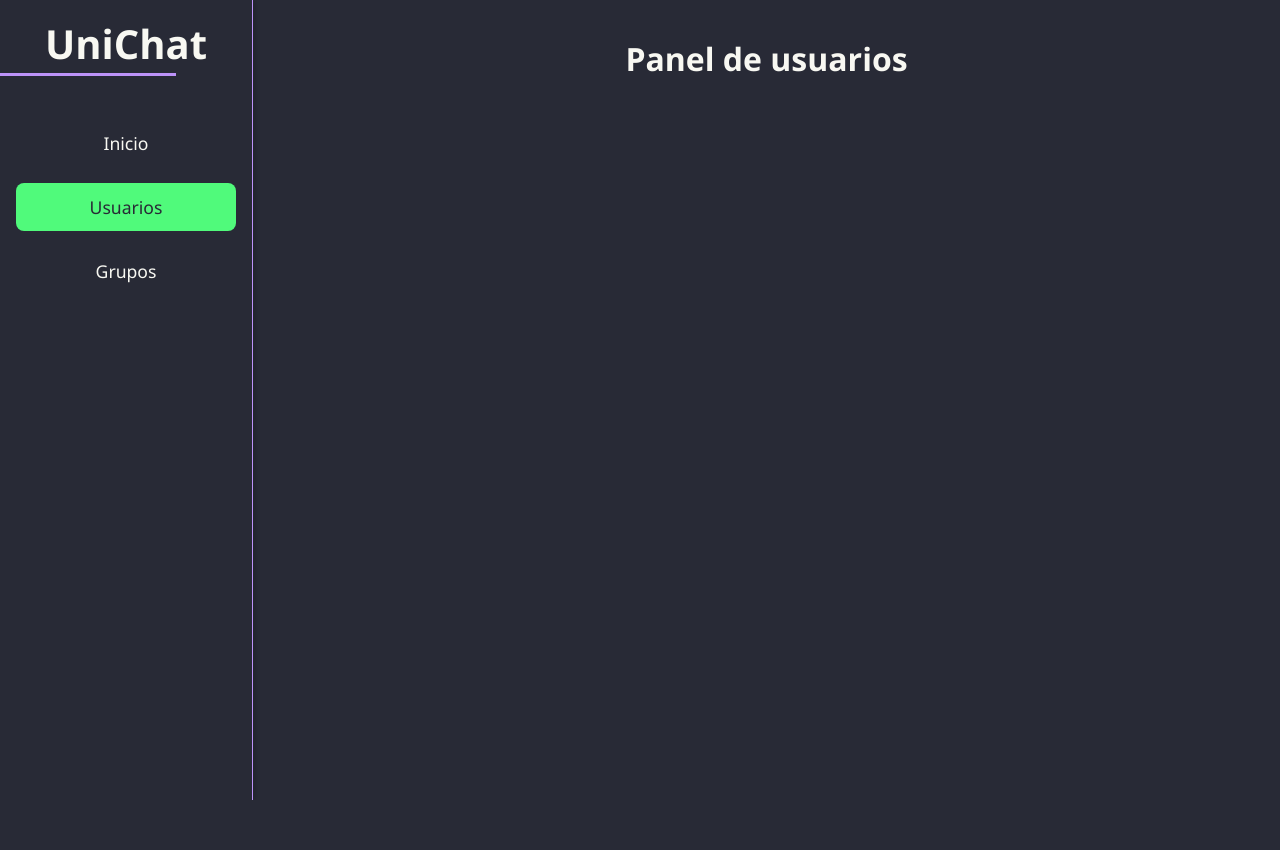
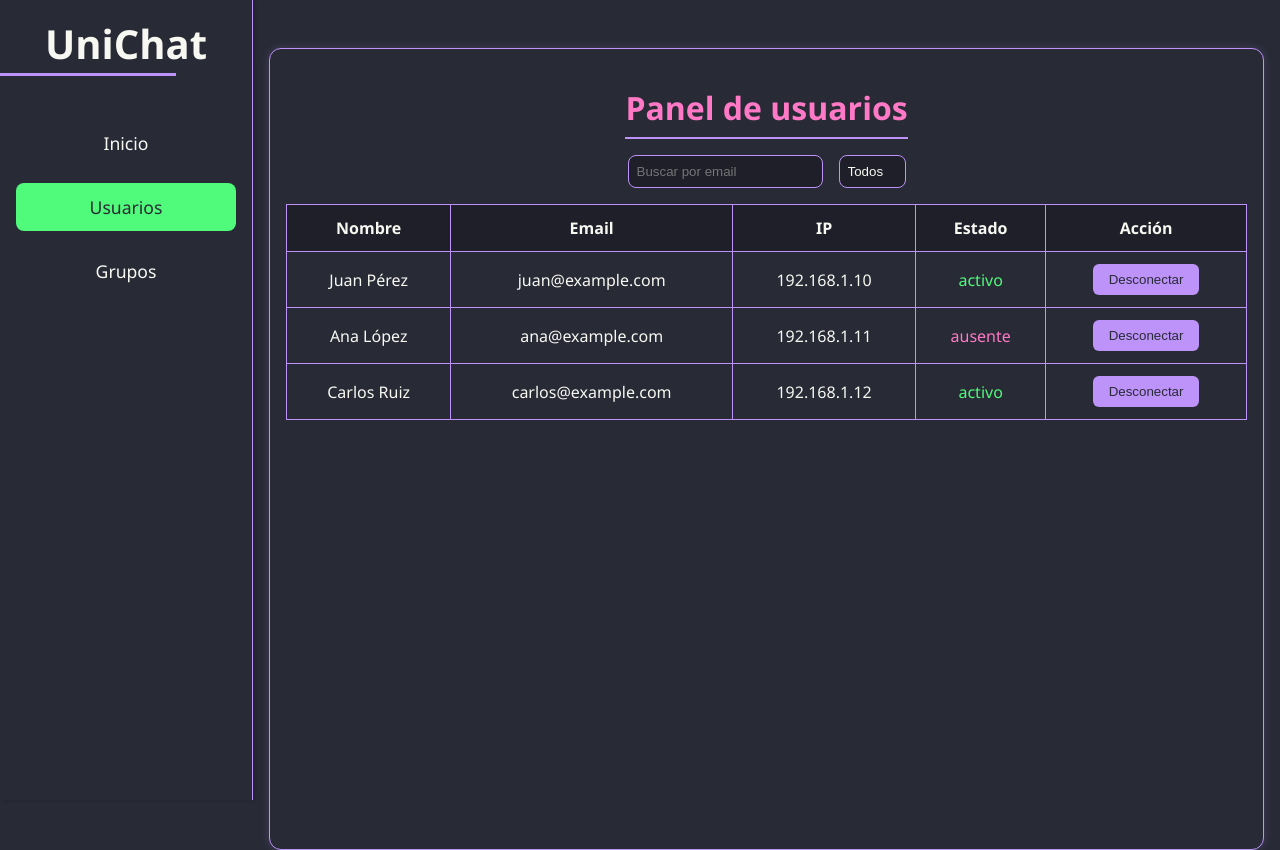
Before and after one commit to Hoxanfox/P2P, a Vue app in the folder unicht-dashboard/frontend/: page /#/users in a window 1280 px wide. Before the commit the page ends 800 px from the top, so only its background shows below. Built offline with nearby package versions, Linux system fonts and the light colour scheme.

Commit message:
feat: Implement user search and filter functionality in Users component

```diff
--- a/unicht-dashboard/frontend/src/components/Users.vue
+++ b/unicht-dashboard/frontend/src/components/Users.vue
@@ -1,3 +1,144 @@
+<script setup>
+import { computed, ref } from 'vue';
+
+const searchEmail = ref('')
+const filterStatus = ref('')
+
+const filteredUsers = computed(() => {
+    return users.value.filter(user => {
+        const matchesEmail = user.email.toLowerCase().includes(searchEmail.value.toLowerCase())
+        const matchesStatus = filterStatus.value === '' || user.status === filterStatus.value
+        return matchesEmail && matchesStatus
+    })
+})
+
+const users = ref([
+    { name: 'Juan Pérez', email: 'juan@example.com', ip: '192.168.1.10', status: 'activo' },
+    { name: 'Ana López', email: 'ana@example.com', ip: '192.168.1.11', status: 'ausente' },
+    { name: 'Carlos Ruiz', email: 'carlos@example.com', ip: '192.168.1.12', status: 'activo' },
+])
+
+function handleAction(user) {
+    alert(`Acción ejecutada a: ${user.name}`)
+}
+</script>
+
 <template>
-    <h1>Panel de usuarios</h1>
+    <div class="user-panel">
+        <h1 class="title">Panel de usuarios</h1>
+        <div class="search-bar">
+            <input type="text" v-model="searchEmail" placeholder="Buscar por email" />
+            <select v-model="filterStatus">
+                <option value="">Todos</option>
+                <option value="activo">Activo</option>
+                <option value="ausente">Ausente</option>
+            </select>
+        </div>
+        <table class="user-table">
+            <thead>
+                <tr>
+                    <th>Nombre</th>
+                    <th>Email</th>
+                    <th>IP</th>
+                    <th>Estado</th>
+                    <th>Acción</th>
+                </tr>
+            </thead>
+            <tbody>
+                <tr v-for="user in filteredUsers" :key="user.email">
+                    <td>{{ user.name }}</td>
+                    <td>{{ user.email }}</td>
+                    <td>{{ user.ip }}</td>
+                    <td :class="user.status">{{ user.status }}</td>
+                    <td>
+                        <button @click="handleAction(user)">Desconectar</button>
+                    </td>
+                </tr>
+            </tbody>
+        </table>
+    </div>
 </template>
+
+<style scoped>
+.user-panel {
+    max-width: 100%;
+    height: 100%;
+    max-height: 920px;
+    margin: 2rem auto;
+    padding: 1rem;
+    background-color: var(--bg);
+    color: var(--fg);
+    border: 1px solid var(--purple);
+    border-radius: 12px;
+    box-shadow: 0 0 10px rgba(189, 147, 249, 0.2);
+}
+
+.title {
+    font-size: 2rem;
+    color: var(--pink);
+    margin-bottom: 1rem;
+    border-bottom: 2px solid var(--purple);
+    display: inline-block;
+    padding-bottom: 0.5rem;
+}
+
+.search-bar {
+    display: flex;
+    gap: 1rem;
+    margin-bottom: 1rem;
+    justify-content: center;
+}
+
+.search-bar input,
+.search-bar select {
+    padding: 0.5rem;
+    border-radius: 8px;
+    border: 1px solid var(--purple);
+    background-color: #1e1f29;
+    color: var(--fg);
+}
+
+.search-bar select {
+    appearance: none;           /* Remueve el estilo nativo */
+    -webkit-appearance: none;
+    -moz-appearance: none;
+}
+.user-table {
+    width: 100%;
+    border-collapse: collapse;
+}
+
+.user-table th,
+.user-table td {
+    border: 1px solid var(--purple);
+    padding: 0.75rem;
+    text-align: center;
+}
+
+.user-table th {
+    background-color: #1e1f29;
+}
+
+.user-table td.activo {
+    color: var(--green);
+}
+
+.user-table td.ausente {
+    color: var(--pink);
+}
+
+button {
+    padding: 0.5rem 1rem;
+    background-color: var(--purple);
+    color: var(--bg);
+    border: none;
+    border-radius: 6px;
+    cursor: pointer;
+    transition: background-color 0.3s;
+}
+
+button:hover {
+    background-color: var(--cyan);
+    color: var(--bg);
+}
+</style>
```
